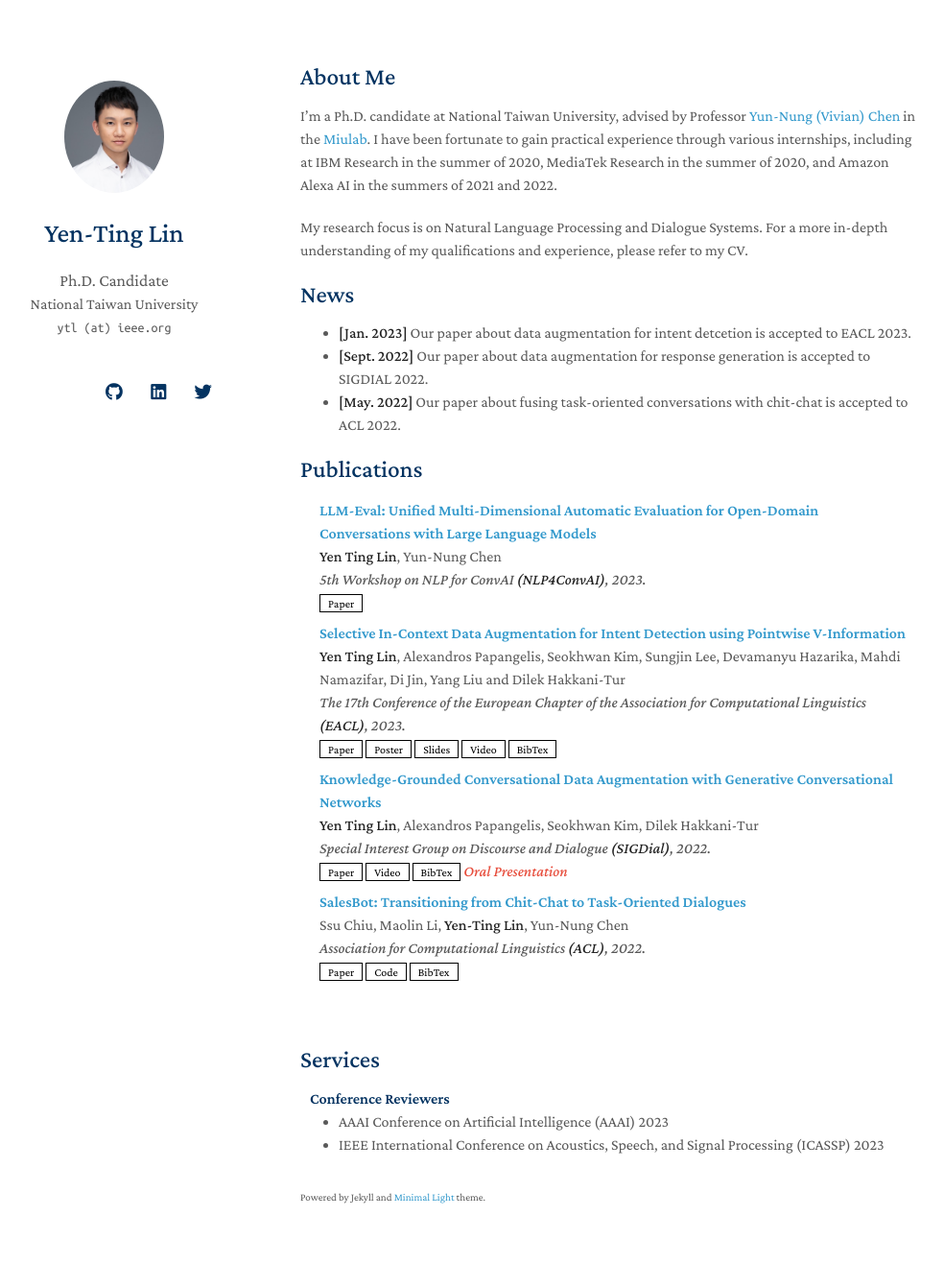
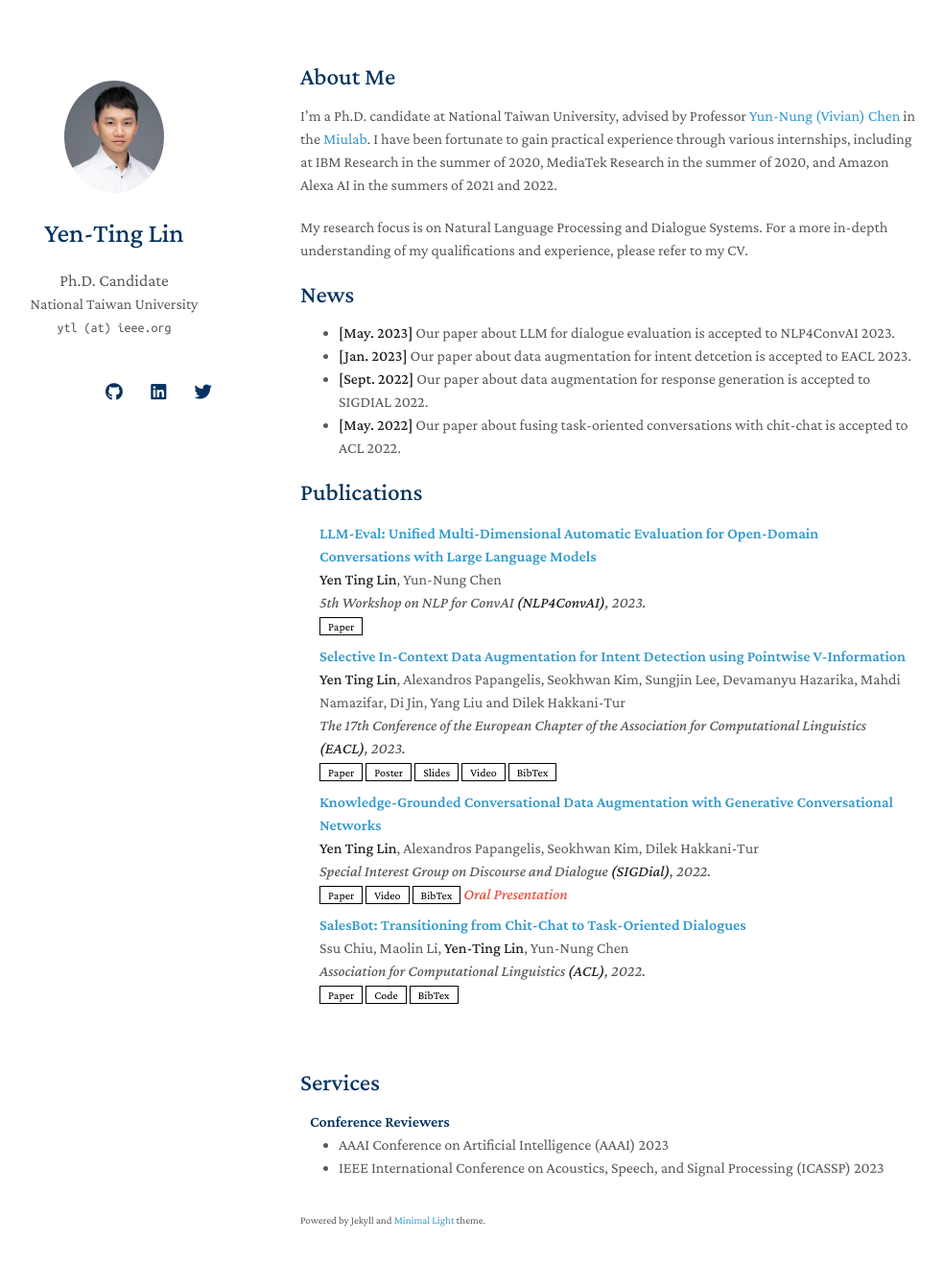
Before and after one commit to adamlin120/adamlin120.github.io, a Jekyll site: the page built from index.md, in a window 1280 px wide and 1352 px high. Shown: the top 1317 px of the window at 96% size, without its empty margins (157-1141 px from the left). Built offline with Jekyll 4.4.1, drawn with Linux system fonts in a browser that asks for light colours; nearby versions of some CDN libraries; a style sheet for code colours, icons or effects is not loaded; our own code applies the rules of GitHub Pages for plain Markdown files.

Commit message:
Add LLM-Eval

```diff
--- a/index.md
+++ b/index.md
@@ -18,7 +18,7 @@ For a more in-depth understanding of my qualifications and experience, please re
 [//]: # (- **Conversational AI:** task-oriented dialogue, dialogue state tracking, response generation)
 
 ## News
-
+- **[May. 2023]** Our paper about LLM for dialogue evaluation is accepted to NLP4ConvAI 2023.
 - **[Jan. 2023]** Our paper about data augmentation for intent detcetion is accepted to EACL 2023.
 - **[Sept. 2022]** Our paper about data augmentation for response generation is accepted to SIGDIAL 2022.
 - **[May. 2022]** Our paper about fusing task-oriented conversations with chit-chat is accepted to ACL 2022.
```
